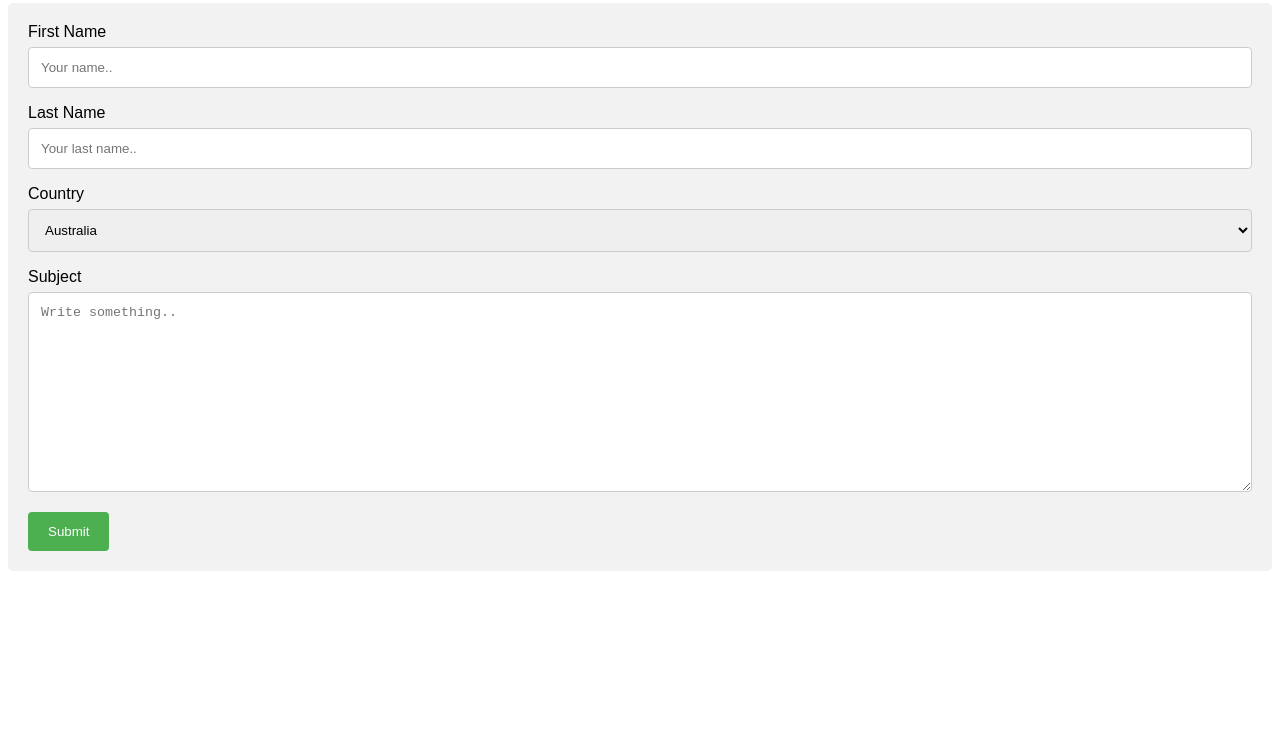
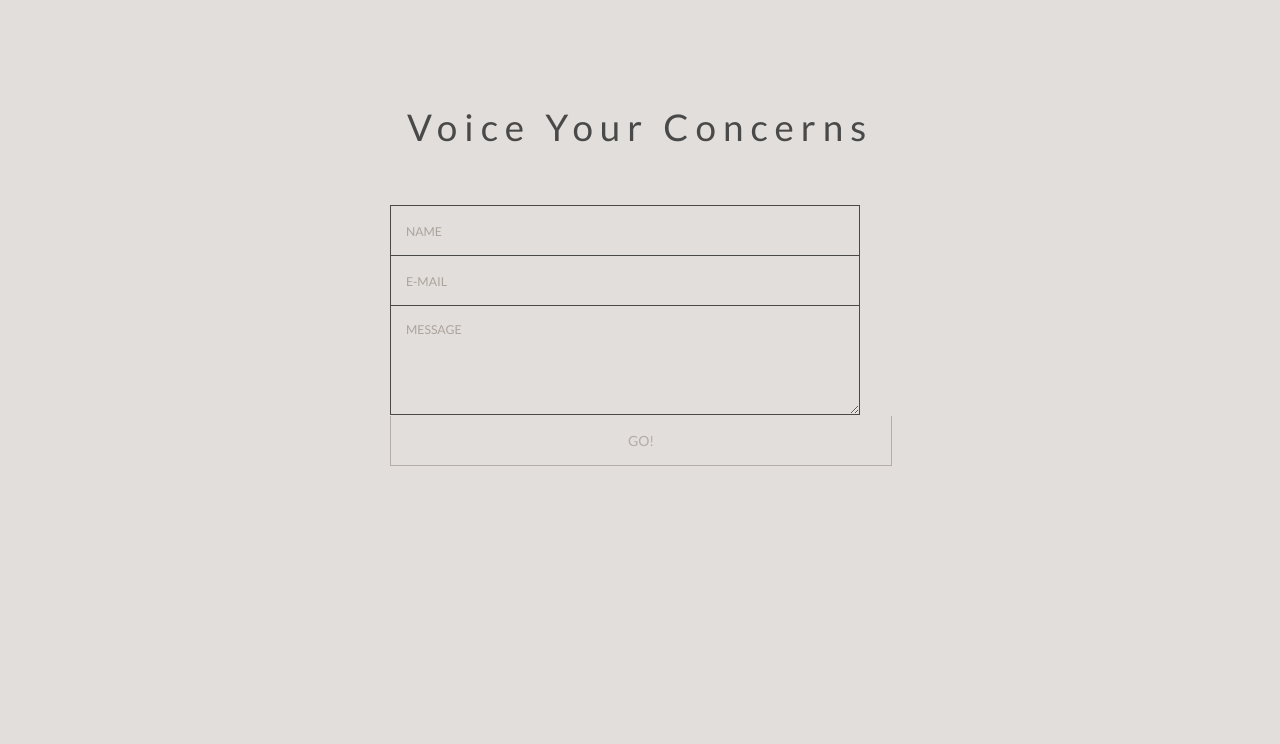
Before and after one commit to rmclean98/GroceryGoat, a plain HTML site: page templates/contact.html in a window 1280 px wide. Shown: the part 56-800 px from the top of the page. Drawn offline with nearby package versions, Linux system fonts and the light colour scheme.

Commit message:
linked contact page and minor changes to cards on homepage

```diff
--- a/templates/contact.html
+++ b/templates/contact.html
@@ -1,67 +1,209 @@
 <!DOCTYPE html>
+
 <html>
 <head>
+    <link rel="stylesheet" href="https://maxcdn.bootstrapcdn.com/bootstrap/4.0.0/css/bootstrap.min.css" integrity="sha384-Gn5384xqQ1aoWXA+058RXPxPg6fy4IWvTNh0E263XmFcJlSAwiGgFAW/dAiS6JXm" crossorigin="anonymous">
     <meta name="viewport" content="width=device-width, initial-scale=1">
+    <link rel="stylesheet" href="style.css" />
+
     <style>
-body {font-family: Arial, Helvetica, sans-serif;}
-* {box-sizing: border-box;}
+        @import url(https://fonts.googleapis.com/css?family=Lato:100,300,400);
 
-input[type=text], select, textarea {
-  width: 100%;
-  padding: 12px;
-  border: 1px solid #ccc;
-  border-radius: 4px;
-  box-sizing: border-box;
-  margin-top: 6px;
-  margin-bottom: 16px;
-  resize: vertical;
+        input::-webkit-input-placeholder, textarea::-webkit-input-placeholder {
+            color: #aca49c;
+            font-size: 0.875em;
         }
 
-input[type=submit] {
-  background-color: #4CAF50;
-  color: white;
-  padding: 12px 20px;
-  border: none;
-  border-radius: 4px;
-  cursor: pointer;
+        input:focus::-webkit-input-placeholder, textarea:focus::-webkit-input-placeholder {
+            color: #bbb5af;
         }
 
-input[type=submit]:hover {
-  background-color: #45a049;
+        input::-moz-placeholder, textarea::-moz-placeholder {
+            color: #aca49c;
+            font-size: 0.875em;
         }
 
-.container {
-  border-radius: 5px;
-  background-color: #f2f2f2;
-  padding: 20px;
+        input:focus::-moz-placeholder, textarea:focus::-moz-placeholder {
+            color: #bbb5af;
+        }
+
+        input::placeholder, textarea::placeholder {
+            color: #aca49c;
+            font-size: 0.875em;
+        }
+
+        input:focus::placeholder, textarea::focus:placeholder {
+            color: #bbb5af;
+        }
+
+        input::-ms-placeholder, textarea::-ms-placeholder {
+            color: #aca49c;
+            font-size: 0.875em;
+        }
+
+        input:focus::-ms-placeholder, textarea:focus::-ms-placeholder {
+            color: #bbb5af;
+        }
+
+        /* on hover placeholder */
+
+        input:hover::-webkit-input-placeholder, textarea:hover::-webkit-input-placeholder {
+            color: #e2dedb;
+            font-size: 0.875em;
+        }
+
+        input:hover:focus::-webkit-input-placeholder, textarea:hover:focus::-webkit-input-placeholder {
+            color: #cbc6c1;
+        }
+
+        input:hover::-moz-placeholder, textarea:hover::-moz-placeholder {
+            color: #e2dedb;
+            font-size: 0.875em;
+        }
+
+        input:hover:focus::-moz-placeholder, textarea:hover:focus::-moz-placeholder {
+            color: #cbc6c1;
+        }
+
+        input:hover::placeholder, textarea:hover::placeholder {
+            color: #e2dedb;
+            font-size: 0.875em;
+        }
+
+        input:hover:focus::placeholder, textarea:hover:focus::placeholder {
+            color: #cbc6c1;
+        }
+
+        input:hover::placeholder, textarea:hover::placeholder {
+            color: #e2dedb;
+            font-size: 0.875em;
+        }
+
+        input:hover:focus::-ms-placeholder, textarea:hover::focus:-ms-placeholder {
+            color: #cbc6c1;
+        }
+
+        body {
+            font-family: 'Lato', sans-serif;
+            background: #e2dedb;
+            color: #494949;
+        }
+
+        header {
+            position: relative;
+            margin: 100px 0 25px 0;
+            font-size: 2.3em;
+            text-align: center;
+            letter-spacing: 7px;
+        }
+
+        #form {
+            position: relative;
+            width: 500px;
+            margin: 50px auto 100px auto;
+        }
+
+        input {
+            font-family: 'Lato', sans-serif;
+            font-size: 0.875em;
+            width: 470px;
+            height: 50px;
+            padding: 0px 15px 0px 15px;
+            background: transparent;
+            outline: none;
+            color: #726659;
+            border: solid 1px #494949;
+            border-bottom: none;
+            transition: all 0.3s ease-in-out;
+            -webkit-transition: all 0.3s ease-in-out;
+            -moz-transition: all 0.3s ease-in-out;
+            -ms-transition: all 0.3s ease-in-out;
+        }
+
+            input:hover {
+                background: #494949;
+                color: #e2dedb;
+            }
+
+        textarea {
+            width: 470px;
+            max-width: 470px;
+            height: 110px;
+            max-height: 110px;
+            padding: 15px;
+            background: transparent;
+            outline: none;
+            color: #726659;
+            font-family: 'Lato', sans-serif;
+            font-size: 0.875em;
+            border: solid 1px #494949;
+            transition: all 0.3s ease-in-out;
+            -webkit-transition: all 0.3s ease-in-out;
+            -moz-transition: all 0.3s ease-in-out;
+            -ms-transition: all 0.3s ease-in-out;
+        }
+
+            textarea:hover {
+                background: #494949;
+                color: #e2dedb;
+            }
+
+        #submit {
+            width: 502px;
+            padding: 0;
+            margin: -5px 0px 0px 0px;
+            font-family: 'Lato', sans-serif;
+            font-size: 0.875em;
+            color: #b3aca7;
+            outline: none;
+            cursor: pointer;
+            border: solid 1px #b3aca7;
+            border-top: none;
+        }
+
+            #submit:hover {
+                color: #e2dedb;
             }
     </style>
-</head>
+
     <body>
 
-<h3>Contact Form</h3>
 
-<div class="container">
-  <form action="/action_page.php">
-    <label for="fname">First Name</label>
-    <input type="text" id="fname" name="firstname" placeholder="Your name..">
+        <nav class="navbar navbar-expand-sm navbar-dark bg-dark">
+            <a href="/" class="navbar-brand">Grocery Goat</a>
+            <button class="navbar-toggler  ml-auto" data-toggle="collapse" data-target="#navbarMenu">
+                <span class="navbar-toggler-icon"></span>
+            </button>
+            <div class="collapse navbar-collapse" id="navbarMenu">
+                <ul class="navbar-nav">
+                    <li class="nav-item">
+                        <a href="/Login" class="nav-link">Login</a>
+                    </li>
+                    <li class="nav-item">
+                        <a href="/Lists" class="nav-link">Lists</a>
+                    </li>
+                    <li class="nav-item">
+                        <a href="/Recipes" class="nav-link">Recipes</a>
+                    </li>
+                    <li class="nav-item">
+                        <a href="/Contact" class="nav-link">Contact</a>
+                    </li>
 
-    <label for="lname">Last Name</label>
-    <input type="text" id="lname" name="lastname" placeholder="Your last name..">
+                </ul>
+            </div>
+        </nav>
 
-    <label for="country">Country</label>
-    <select id="country" name="country">
-      <option value="australia">Australia</option>
-      <option value="canada">Canada</option>
-      <option value="usa">USA</option>
-    </select>
+        <header> Voice Your Concerns </header>
 
-    <label for="subject">Subject</label>
-    <textarea id="subject" name="subject" placeholder="Write something.." style="height:200px"></textarea>
+        <form id="form" class="topBefore" action="mailto:hassanh18@students.ecu.edu" method="post" class="contact100-form validate-form">
 
-    <input type="submit" value="Submit">
+
+            <input id="name" type="text" placeholder="NAME">
+            <input id="email" type="text" placeholder="E-MAIL">
+            <textarea id="message" type="text" placeholder="MESSAGE"></textarea>
+            <input id="submit" type="submit" value="GO!">
+
         </form>
-</div>
-
     </body>
+</head>
 </html>
```
Lines whose indentation alone changed are shown as unchanged.
